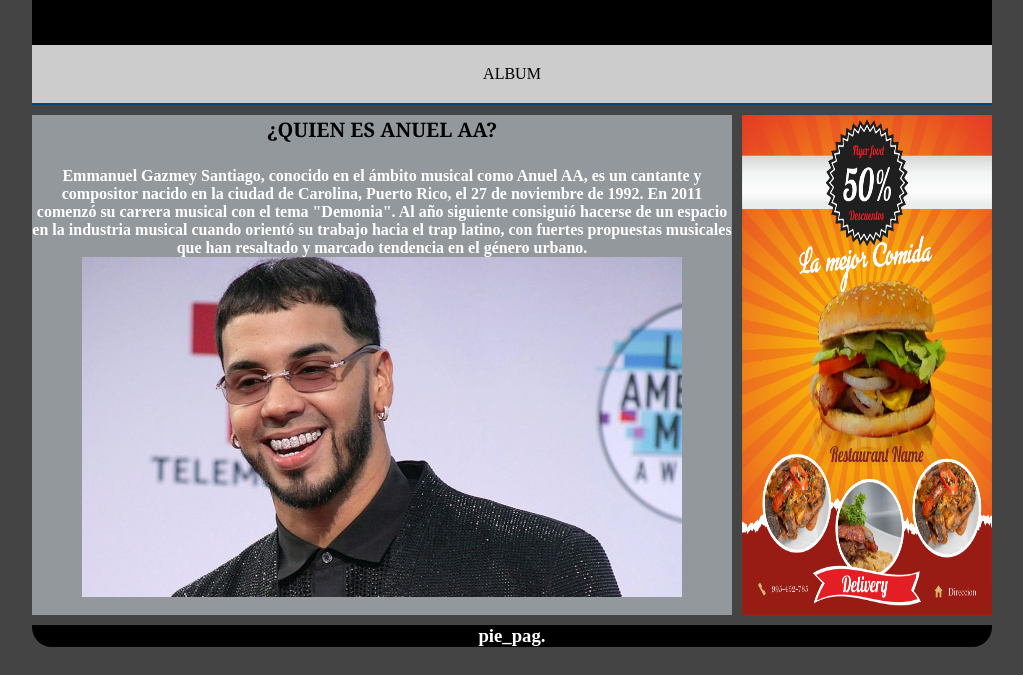
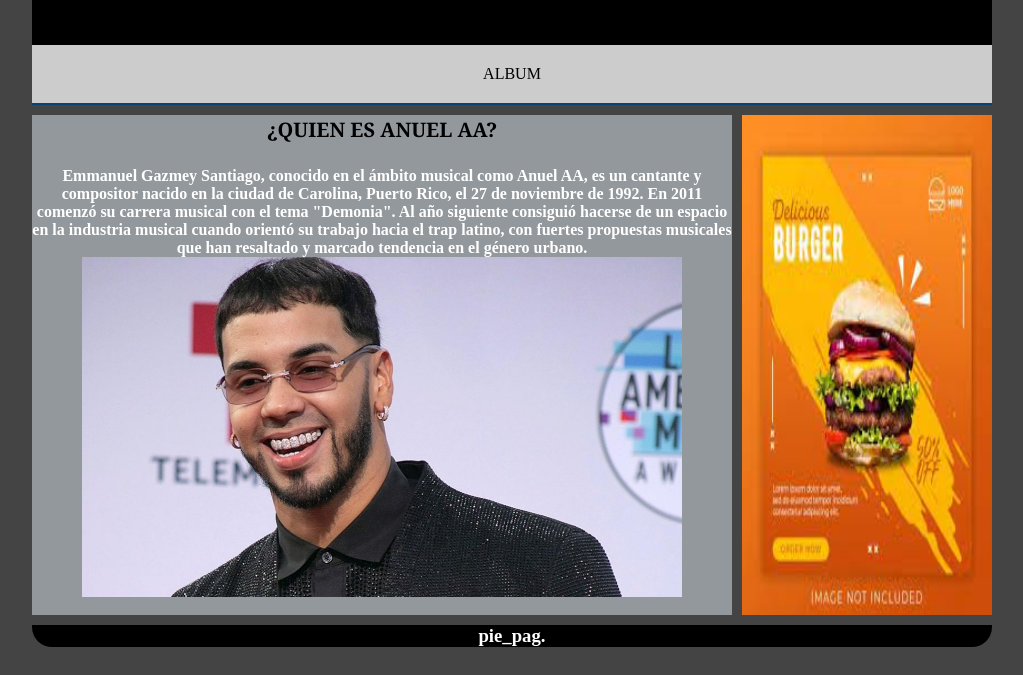
Before and after one commit to miraquien/website, a plain HTML site: page index.html in a window 1280 px wide. Shown: the part 125-800 px from the top of the page, without its empty margins (128-1151 px from the left). Drawn offline with Linux system fonts and the light colour scheme.

Commit message:
Update index.html

```diff
--- a/index.html
+++ b/index.html
@@ -42,7 +42,7 @@ color: #000000 ;
 	</section>
 	<aside>
 		<h2>
-				<img src="imagen/publicidad.png" width="250" height="500">
+				<img src="imagen/publicidad.jpg" width="250" height="500">
 		</h2>
 
 	</aside>
```
